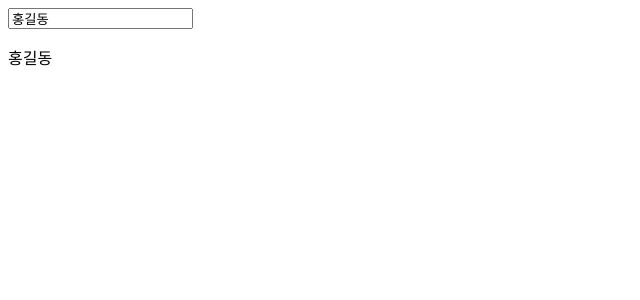
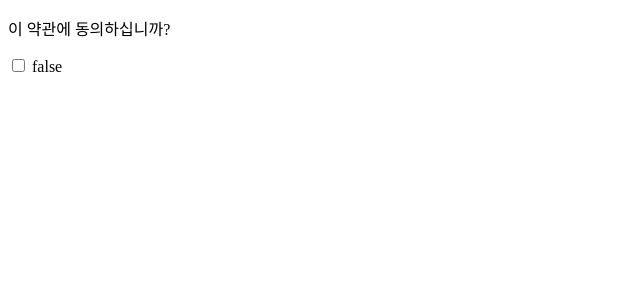
Before and after one commit to JKW1008/Vue.jsPractice, a Vue app in the folder v02/: page / in a window 1280 px wide. Shown: the top 300 px of the page, without its empty margins (0-640 px from the left). Built offline with nearby package versions, Linux system fonts and the light colour scheme.

Commit message:
[Study] v-modle with show

```diff
--- a/v02/src/App.vue
+++ b/v02/src/App.vue
@@ -2,15 +2,17 @@
 export default {
   data() {
     return {
-      inputName: "홍길동",
+      agree: false,
     };
   },
 };
 </script>
 
 <template>
-  <input type="text" v-model="inputName" />
-  <p>{{ inputName }}</p>
+  <p>이 약관에 동의하십니까?</p>
+  <input type="checkbox" v-model="agree" />
+  {{ agree }}
+  <button v-show="agree">가입하기</button>
 </template>
 
 <style></style>
```
